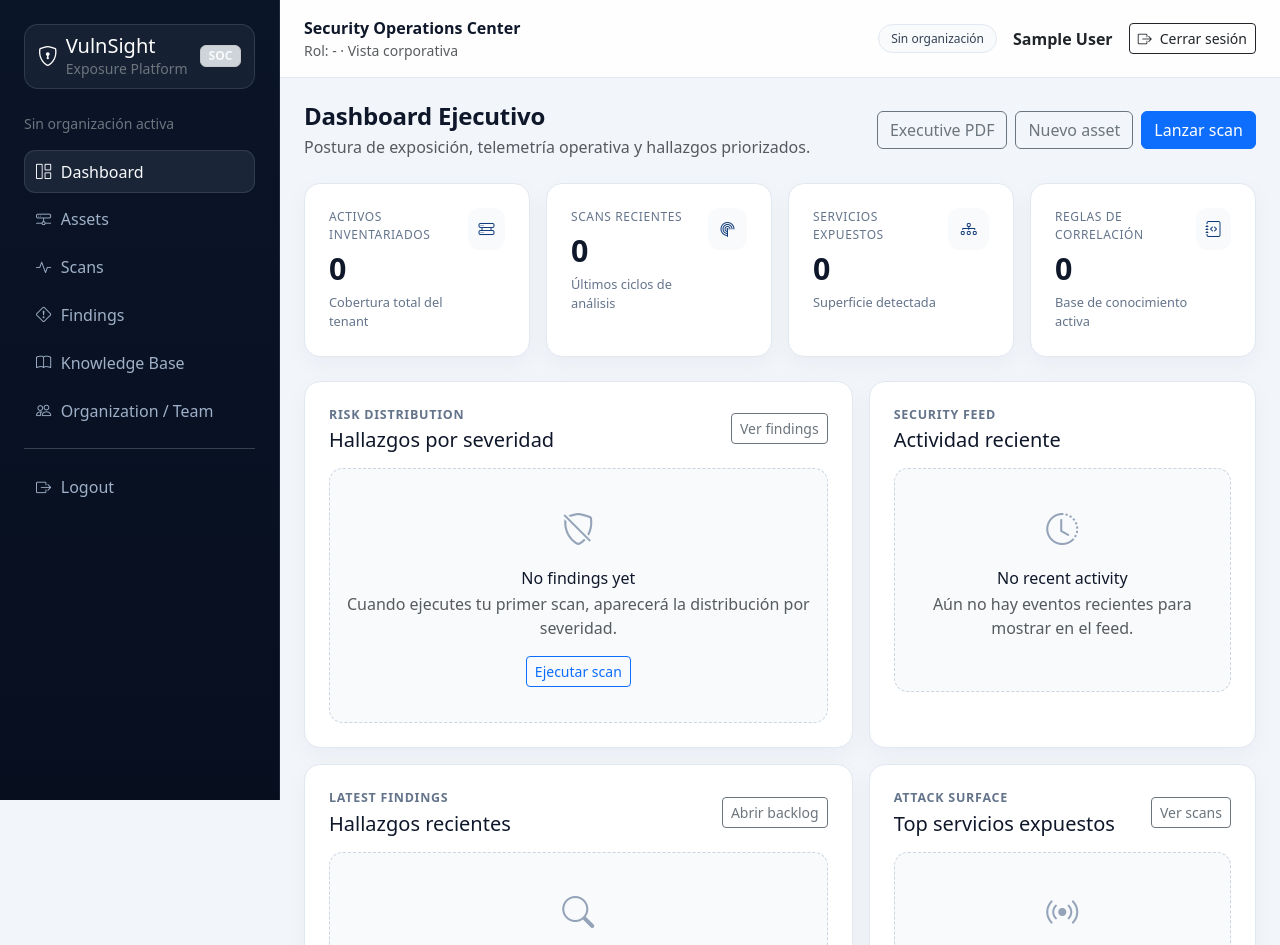
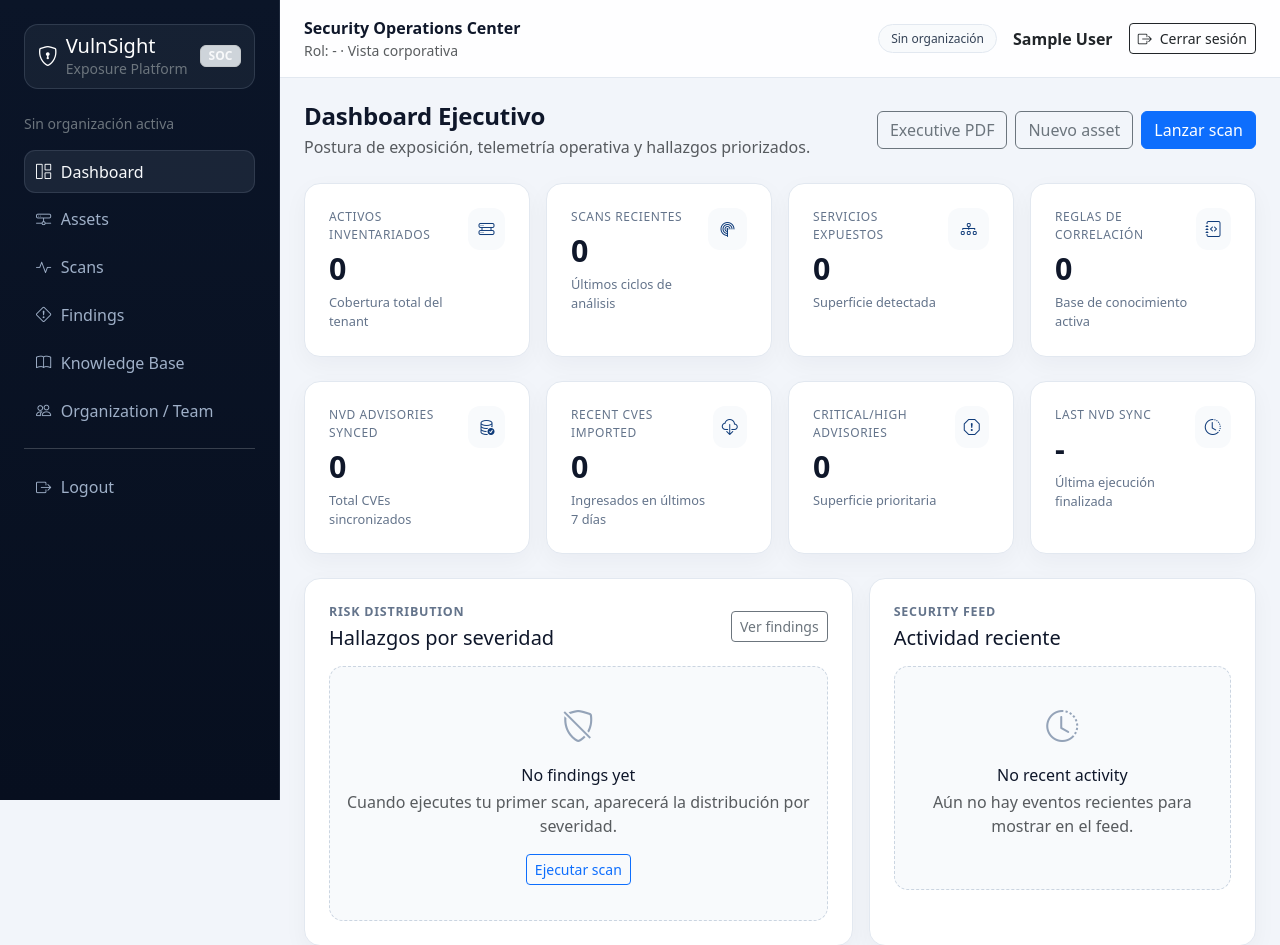
Before and after one commit to Neon18H/ULTRISCAN, a Django app: page / in a window 1280 px wide. Shown: the top 945 px of the page. Run offline with Django 5.2, Linux system fonts and the light colour scheme; the visitor is signed in with stand-in values (Sample User, id 1); data comes from the database, SQL or seed files in the repository; parts of the project's set-up code (start-up, migrations or seed data) failed here and were passed over.

Commit message:
Improve NVD sync robustness and expose advisories in dashboard

```diff
--- a/dashboard/views.py
+++ b/dashboard/views.py
@@ -1,4 +1,5 @@
 from django.contrib import messages
+from datetime import timedelta
 from django.core.exceptions import PermissionDenied
 from django.contrib.auth.mixins import LoginRequiredMixin
 from django.contrib.auth.mixins import UserPassesTestMixin
@@ -6,12 +7,13 @@ from django.db import OperationalError, ProgrammingError
 from django.db.models import Count, Q
 from django.shortcuts import redirect
 from django.urls import reverse
+from django.utils import timezone
 from django.views.generic import CreateView, DetailView, ListView, TemplateView, UpdateView, View
 
 from accounts.tenancy import TenantQuerysetMixin, get_active_organization
 from assets.models import Asset
 from findings.models import Finding
-from knowledge_base.models import VulnerabilityRule
+from knowledge_base.models import AdvisorySyncJob, ExternalAdvisory, VulnerabilityRule
 from scan_profiles.models import ScanProfile
 from scans.models import ScanExecution, ServiceFinding
 
@@ -45,6 +47,10 @@ class DashboardHomeView(LoginRequiredMixin, TemplateView):
                     'recent_activity': [],
                     'latest_findings': [],
                     'kb_rules_total': 0,
+                    'nvd_advisories_total': 0,
+                    'nvd_recent_imported': 0,
+                    'nvd_critical_high_total': 0,
+                    'nvd_last_sync_at': None,
                 }
             )
             return context
@@ -108,6 +114,25 @@ class DashboardHomeView(LoginRequiredMixin, TemplateView):
         )
         context['latest_findings'] = latest_findings
         context['kb_rules_total'] = safe_query(0, lambda: VulnerabilityRule.objects.count())
+        context['nvd_advisories_total'] = safe_query(0, lambda: ExternalAdvisory.objects.filter(source=ExternalAdvisory.Source.NVD).count())
+        context['nvd_recent_imported'] = safe_query(
+            0,
+            lambda: ExternalAdvisory.objects.filter(
+                source=ExternalAdvisory.Source.NVD,
+                created_at__gte=timezone.now() - timedelta(days=7),
+            ).count(),
+        )
+        context['nvd_critical_high_total'] = safe_query(
+            0,
+            lambda: ExternalAdvisory.objects.filter(source=ExternalAdvisory.Source.NVD, severity__in=['critical', 'high']).count(),
+        )
+        context['nvd_last_sync_at'] = safe_query(
+            None,
+            lambda: AdvisorySyncJob.objects.filter(source=ExternalAdvisory.Source.NVD, finished_at__isnull=False)
+            .order_by('-finished_at')
+            .values_list('finished_at', flat=True)
+            .first(),
+        )
 
         recent_scans = context['recent_scans']
         scan_activity = [
@@ -291,6 +316,26 @@ class FindingDetailView(LoginRequiredMixin, TenantQuerysetMixin, DetailView):
     model = Finding
     template_name = 'dashboard/finding_detail.html'
 
+    def get_context_data(self, **kwargs):
+        context = super().get_context_data(**kwargs)
+        cve_id = ''
+        if self.object.vulnerability_rule and self.object.vulnerability_rule.cve:
+            cve_id = self.object.vulnerability_rule.cve.strip().upper()
+
+        context['nvd_advisory'] = None
+        context['nvd_references'] = []
+        if cve_id:
+            advisory = safe_query(
+                None,
+                lambda: ExternalAdvisory.objects.filter(cve_id=cve_id)
+                .prefetch_related('references')
+                .first(),
+            )
+            context['nvd_advisory'] = advisory
+            if advisory:
+                context['nvd_references'] = list(advisory.references.all()[:5])
+        return context
+
 
 class FindingsTechnicalPdfView(LoginRequiredMixin, FindingFilterMixin, View):
     def get(self, request, *args, **kwargs):
@@ -325,8 +370,33 @@ class ExecutiveSummaryPdfView(LoginRequiredMixin, View):
 
 
 class KnowledgeBaseListView(LoginRequiredMixin, UserPassesTestMixin, ListView):
-    model = VulnerabilityRule
+    model = ExternalAdvisory
     template_name = 'dashboard/knowledge_base_list.html'
+    paginate_by = 25
+
+    def get_queryset(self):
+        return (
+            ExternalAdvisory.objects.filter(source=ExternalAdvisory.Source.NVD)
+            .annotate(references_count=Count('references'))
+            .order_by('-last_modified_at', '-published_at', '-created_at')
+        )
+
+    def get_context_data(self, **kwargs):
+        context = super().get_context_data(**kwargs)
+        context['kb_rules_total'] = safe_query(0, lambda: VulnerabilityRule.objects.count())
+        context['nvd_advisories_total'] = safe_query(0, lambda: ExternalAdvisory.objects.filter(source=ExternalAdvisory.Source.NVD).count())
+        context['nvd_critical_high_total'] = safe_query(
+            0,
+            lambda: ExternalAdvisory.objects.filter(source=ExternalAdvisory.Source.NVD, severity__in=['critical', 'high']).count(),
+        )
+        context['nvd_last_sync_at'] = safe_query(
+            None,
+            lambda: AdvisorySyncJob.objects.filter(source=ExternalAdvisory.Source.NVD, finished_at__isnull=False)
+            .order_by('-finished_at')
+            .values_list('finished_at', flat=True)
+            .first(),
+        )
+        return context
 
     def test_func(self):
         return self.request.user.is_staff
--- a/templates/dashboard/home.html
+++ b/templates/dashboard/home.html
@@ -17,6 +17,13 @@
   <div class="col-sm-6 col-xl-3">{% include 'includes/metrics_card.html' with title='Scans recientes' value=recent_scans|length icon='bi-radar' helper='Últimos ciclos de análisis' %}</div>
   <div class="col-sm-6 col-xl-3">{% include 'includes/metrics_card.html' with title='Servicios expuestos' value=top_services|length icon='bi-diagram-3' helper='Superficie detectada' %}</div>
   <div class="col-sm-6 col-xl-3">{% include 'includes/metrics_card.html' with title='Reglas de correlación' value=kb_rules_total icon='bi-journal-code' helper='Base de conocimiento activa' %}</div>
+</div>
+
+<div class="row g-3 mb-4">
+  <div class="col-sm-6 col-xl-3">{% include 'includes/metrics_card.html' with title='NVD advisories synced' value=nvd_advisories_total icon='bi-database-check' helper='Total CVEs sincronizados' %}</div>
+  <div class="col-sm-6 col-xl-3">{% include 'includes/metrics_card.html' with title='Recent CVEs imported' value=nvd_recent_imported icon='bi-cloud-download' helper='Ingresados en últimos 7 días' %}</div>
+  <div class="col-sm-6 col-xl-3">{% include 'includes/metrics_card.html' with title='Critical/High advisories' value=nvd_critical_high_total icon='bi-exclamation-octagon' helper='Superficie prioritaria' %}</div>
+  <div class="col-sm-6 col-xl-3">{% include 'includes/metrics_card.html' with title='Last NVD sync' value=nvd_last_sync_at|date:'Y-m-d H:i'|default:'-' icon='bi-clock-history' helper='Última ejecución finalizada' %}</div>
 </div>
 
 <div class="row g-3 mb-3">
```
Also changed, not shown: knowledge_base/integrations/nvd_sync.py (+56 -37 lines), knowledge_base/models.py (+4 -4 lines), templates/dashboard/finding_detail.html (+24 -0 lines), templates/dashboard/knowledge_base_list.html (+32 -4 lines), knowledge_base/migrations/0005_alter_externaladvisoryreference_source_and_more.py (added).
